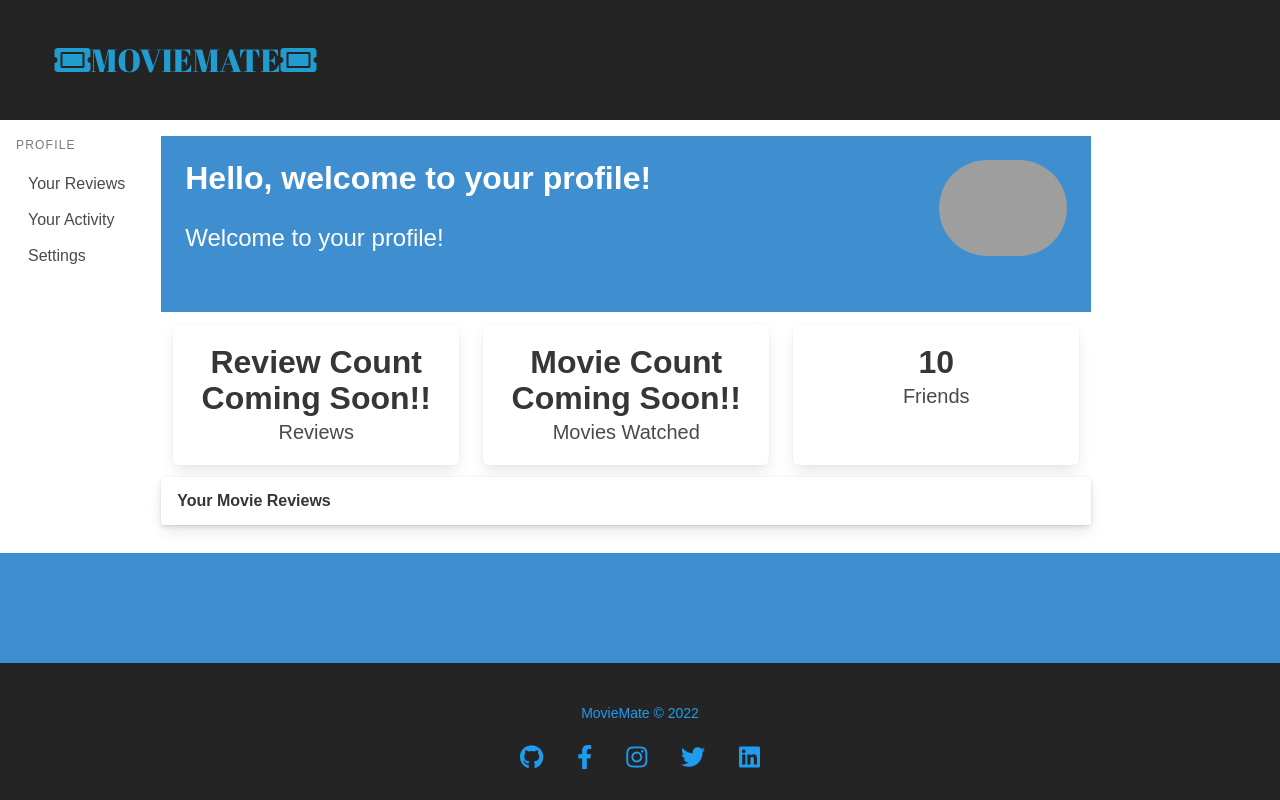
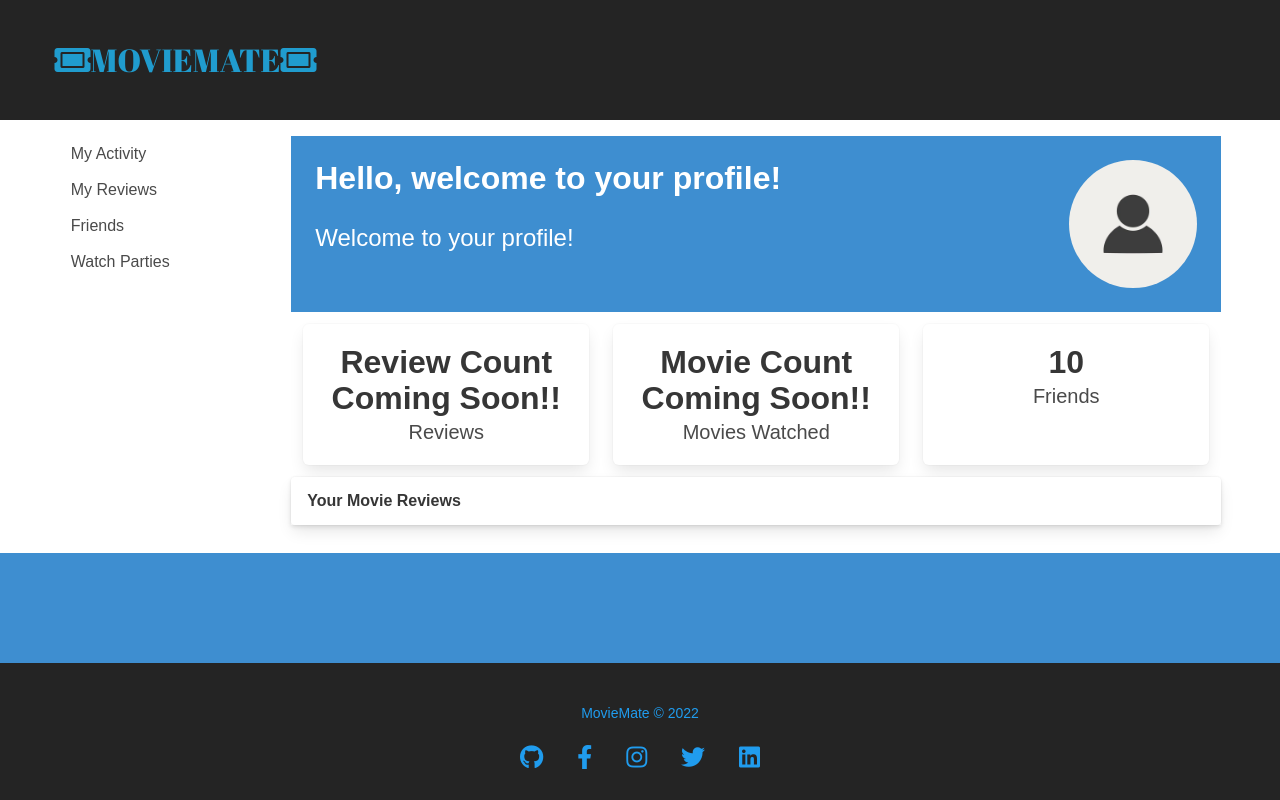
Before and after one commit to stevengoldbergm/movie-mate-3.0, a React (Create React App) app in the folder client/: page /profile in a window 1280 px wide. Built offline with nearby package versions, Linux system fonts and the light colour scheme; grey boxes are pictures that could not be loaded.

Commit message:
Refactored profile page to be a workable dashboard to handle Friends, Wishlist items, and User Activities

```diff
--- a/client/src/pages/Profile.js
+++ b/client/src/pages/Profile.js
@@ -1,37 +1,85 @@
-import React from 'react'
+import React, { useState } from 'react'
+import Dashboard from '../components/Dashboard/Dashboard';
+import Friends from './Friends'
+import WatchParties from './WatchParties'
+import UserReviews from './UserReviews';
 
 // Add JSX to Profile
 
-function Profile() {
+const Profile = () => {
+  // useState to set the correct dashboard component
+  const [currentPage, setCurrentPage] = useState('MyActivity')
+
+  const handlePageChange = (page) => {
+    setCurrentPage(page);
+  }
+
+  const renderComponent = () => {
+    if (currentPage === 'MyActivity') {
+      return <Dashboard />
+    } else if (currentPage === 'Friends') {
+      return <Friends />
+    } else if (currentPage === 'MyReviews') {
+      return <UserReviews />
+    } else {
+      return <WatchParties />
+    }
+  }
+
+
   return (
-    <div>
-    <div className="columns p-4 has-background-white">
-  <div className="is-3 p-3 ">
-    <aside className="menu is-hidden-mobile ">
-      <p className="menu-label">
-        Profile
-      </p>
+    <>
+      <div className="columns p-4 has-background-white is-justify-content-space-around is-flex-direction-column-mobile">
+        <div className="is-3 p-3 is-hidden-mobile">
+          <aside className="menu">
+            {/* <p className="menu-label">Profile</p> */}
             <ul className="menu-list">
-        <li><a>Your Reviews</a></li>
-        <li><a>Your Activity</a></li>
-        <li><a>Settings</a></li>
+              {/* eslint-disable */}
+              <li>
+                <a onClick={() => handlePageChange('MyActivity')}>My Activity</a>
+              </li>
+              <li>
+                <a onClick={() => handlePageChange('MyReviews')}>My Reviews</a>
+              </li>
+              <li>
+                <a onClick={() => handlePageChange("Friends")}>Friends</a>
+              </li>
+              <li>
+                <a onClick={() => handlePageChange("WatchParties")}>Watch Parties</a>
+              </li>
+              {/* eslint-enable */}
             </ul>
           </aside>
         </div>
+        {/* Use a navbar in mobile view */}
+        <div className="is-3 p-3 is-hidden-tablet">
+          <nav className="has-background-white" role="navigation" aria-label="main navigation">
+          <div id="mobile-navbar" className="container menu-list is-flex is-justify-content-space-around">
+            {/* eslint-disable */}
+            <a className=' has-text-black' onClick={() => handlePageChange("Friends")}>Friends</a>
+            <a className=' has-text-black' onClick={() => handlePageChange('MyActivity')}>Activity</a>
+            <a className=' has-text-black' onClick={() => handlePageChange('MyReviews')}>My Reviews</a>
+            <a className=' has-text-black' onClick={() => handlePageChange("WatchParties")}>Parties</a>
+            {/* eslint-enable */}
+          </div>
+          </nav>
+        </div>
         <div className="column is-9">
-    <section className="hero is-info is-small">
+          {renderComponent()}
+          {/* <section className="hero is-info is-small">
             <div className="hero-body">
               <div className="container is-flex is-flex-direction-row is-justify-content-space-between">
                 <div className="container is-flex is-flex-direction-column">
                   <h1 id="greeting" className="title">
                     Hello, welcome to your profile!
                   </h1>
-            <h2 className="is-size-4">
-              Welcome to your profile!
-            </h2>
+                  <h2 className="is-size-4">Welcome to your profile!</h2>
                 </div>
                 <figure className="image is-128x128">
-            <img className="is-rounded" src="/imgs/placeholder_profile.jpeg" />
+                  <img
+                    className="is-rounded"
+                    src="/imgs/placeholder_profile.jpeg"
+                  />
                 </figure>
               </div>
             </div>
@@ -61,24 +109,21 @@ function Profile() {
           <div className="is-6">
             <div className="card events-card">
               <header className="card-header">
-          <p className="card-header-title">
-            Your Movie Reviews
-          </p>
+                <p className="card-header-title">Your Movie Reviews</p>
               </header>
               <div className="card-table">
                 <div className="content">
                   <table className="table is-fullwidth is-striped">
-              <tbody id="table-body">
-              </tbody>
+                    <tbody id="table-body"></tbody>
                   </table>
                 </div>
               </div>
             </div>
+          </div> */}
         </div>
       </div>
-</div>
-    </div>
-  )
+    </>
+  );
 }
 
 export default Profile
```
Lines whose indentation alone changed are shown as unchanged.
